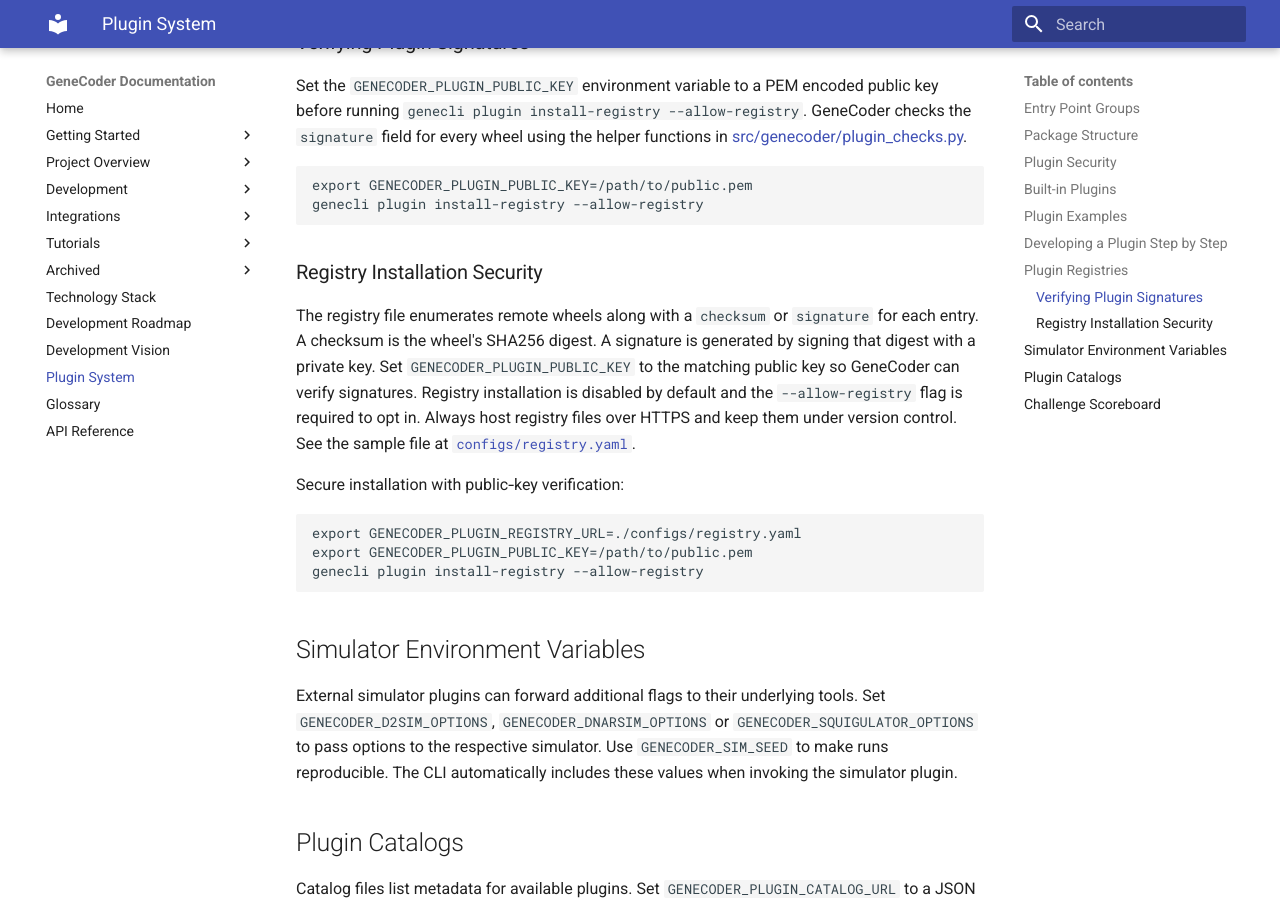
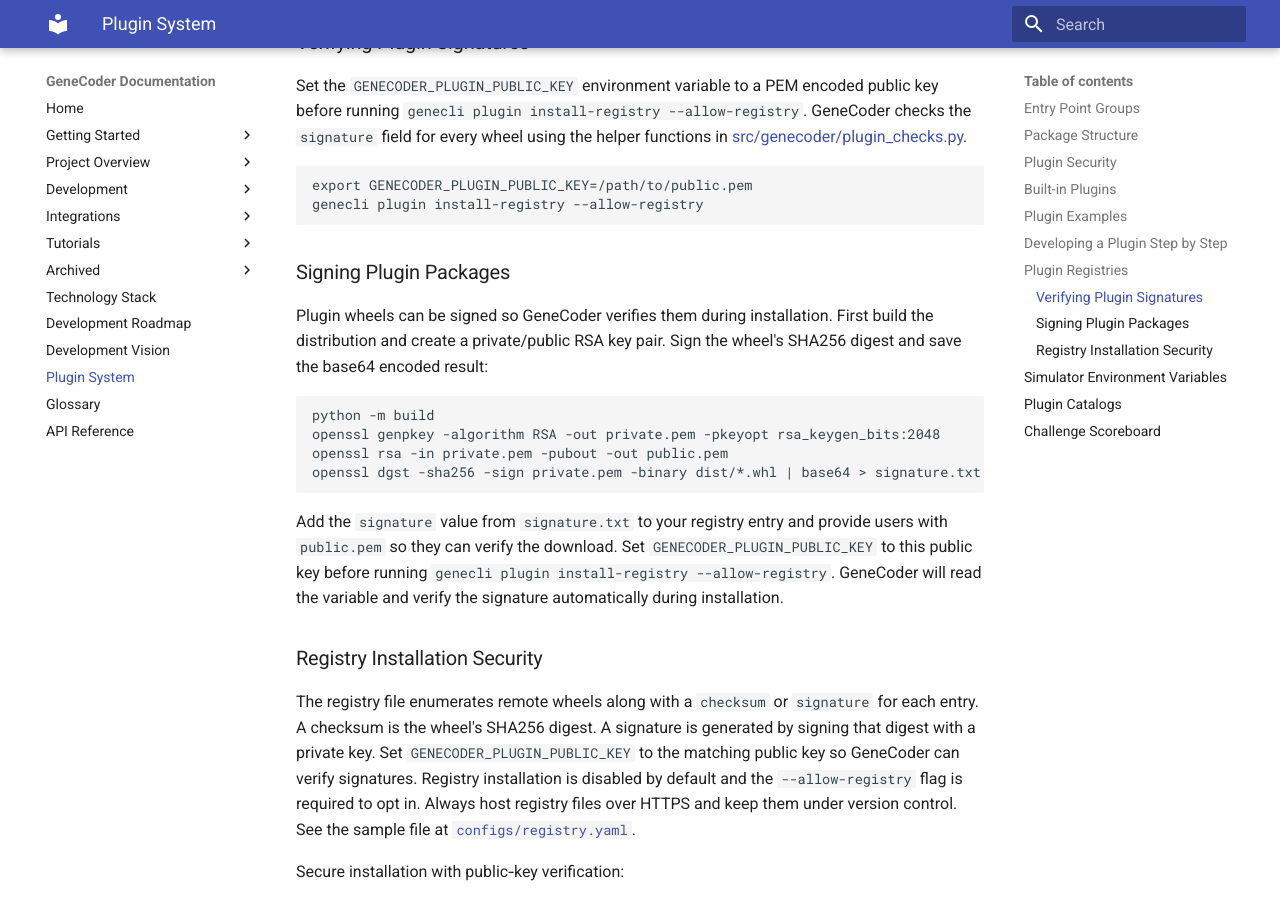
Before and after one commit to d0tTino/GeneCoder, an MkDocs documentation site: the page built from docs/plugins.md, in a window 1280 px wide and 900 px high, scrolled down 4698 px. Built offline with MkDocs 1.6.1 and Material for MkDocs 9.7.7, drawn with Linux system fonts in a browser that asks for light colours.

Commit message:
docs: add plugin signing instructions

````diff
--- a/docs/plugins.md
+++ b/docs/plugins.md
@@ -235,6 +235,25 @@ export GENECODER_PLUGIN_PUBLIC_KEY=/path/to/public.pem
 genecli plugin install-registry --allow-registry
 ```
 
+### Signing Plugin Packages
+
+Plugin wheels can be signed so GeneCoder verifies them during installation.
+First build the distribution and create a private/public RSA key pair. Sign the
+wheel's SHA256 digest and save the base64 encoded result:
+
+```bash
+python -m build
+openssl genpkey -algorithm RSA -out private.pem -pkeyopt rsa_keygen_bits:2048
+openssl rsa -in private.pem -pubout -out public.pem
+openssl dgst -sha256 -sign private.pem -binary dist/*.whl | base64 > signature.txt
+```
+
+Add the `signature` value from ``signature.txt`` to your registry entry and
+provide users with `public.pem` so they can verify the download. Set
+`GENECODER_PLUGIN_PUBLIC_KEY` to this public key before running
+`genecli plugin install-registry --allow-registry`. GeneCoder will read the
+variable and verify the signature automatically during installation.
+
 ### Registry Installation Security
 
 The registry file enumerates remote wheels along with a `checksum` or
````
